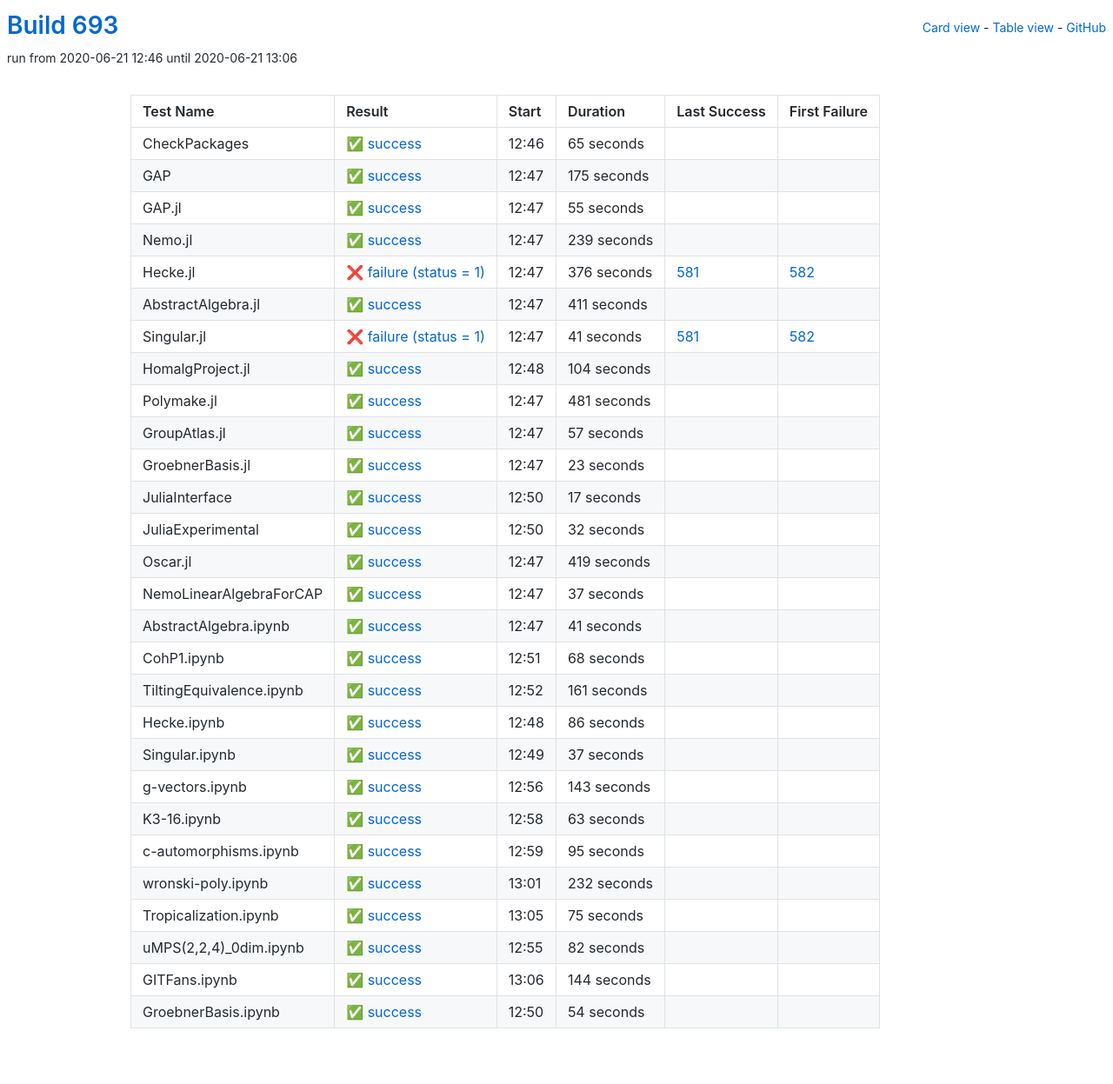
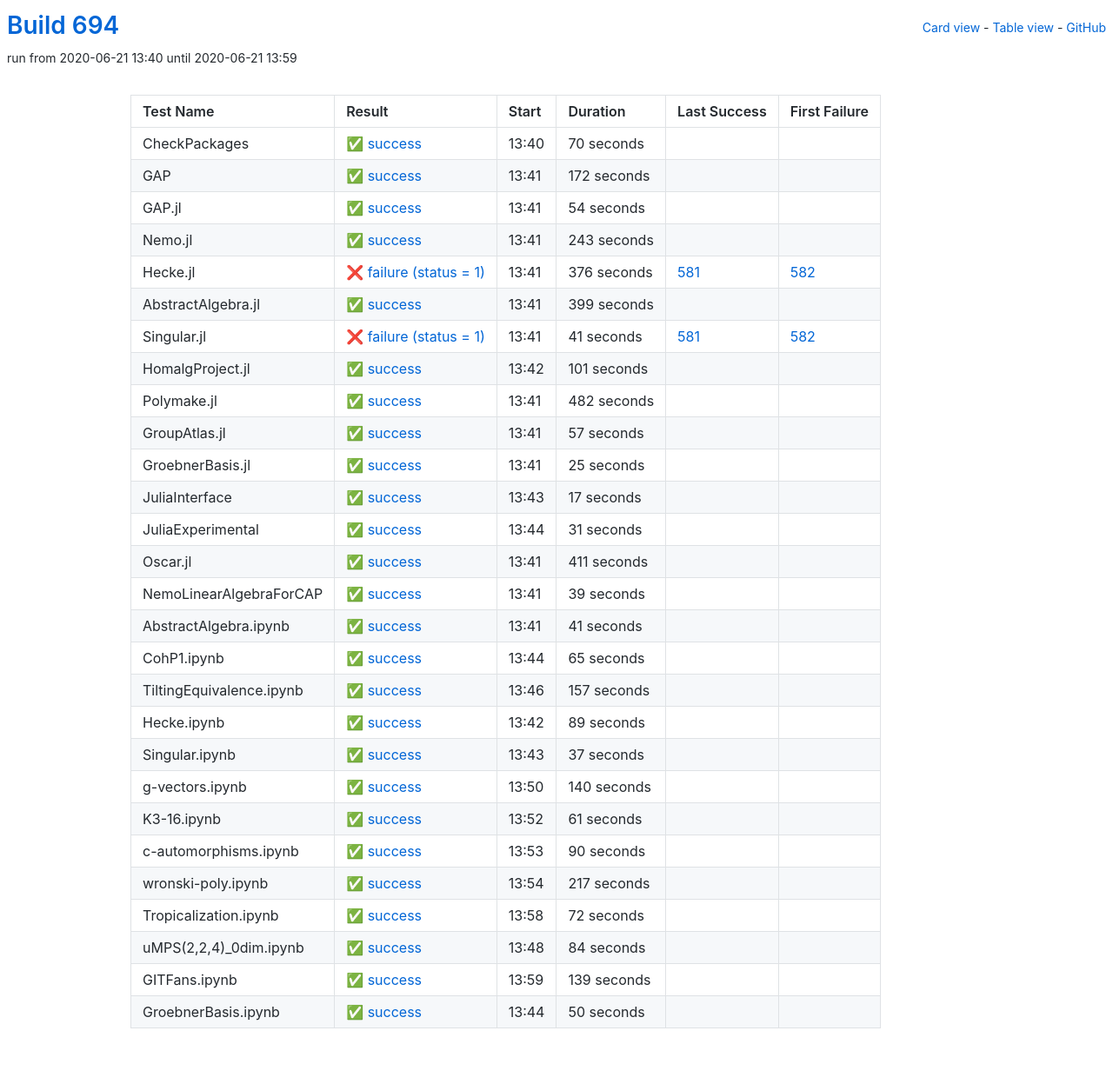
Before and after one commit to oscar-system/oscar-ci-status-1.4, a Jekyll site: the page built from table.html, in a window 1280 px wide. Shown: the whole page at 87% size. Built offline with Jekyll 4.4.1, drawn with Linux system fonts in a browser that asks for light colours.

Commit message:
Build #694

```diff
--- a/_data/ci.yml
+++ b/_data/ci.yml
@@ -1,6 +1,6 @@
 ---
-build: 693
-build_url: https://oscarci.mathematik.uni-kl.de/job/oscar-julia-1.4/693/
+build: 694
+build_url: https://oscarci.mathematik.uni-kl.de/job/oscar-julia-1.4/694/
 job: oscar-julia-1.4
 organization: oscar-system
 repo: oscar-ci-status-1.4
@@ -8,56 +8,56 @@ repourl: https://github.com/oscar-system/oscar-ci-status-1.4
 tests:
 - name: CheckPackages
   id: checkpackages
-  log: https://oscarci.mathematik.uni-kl.de/job/oscar-julia-1.4/693/artifact/logs/build-693/CheckPackages.log
-  start: 2020-06-21 12:46
+  log: https://oscarci.mathematik.uni-kl.de/job/oscar-julia-1.4/694/artifact/logs/build-694/CheckPackages.log
+  start: 2020-06-21 13:40
   success: true
   exitcode: 0
   status: success
-  duration: 65
+  duration: 70
   last_success: false
   last_success_url:
   first_failure: false
   first_failure_url:
 - name: GAP
   id: gap
-  log: https://oscarci.mathematik.uni-kl.de/job/oscar-julia-1.4/693/artifact/logs/build-693/GAP.log
-  start: 2020-06-21 12:47
+  log: https://oscarci.mathematik.uni-kl.de/job/oscar-julia-1.4/694/artifact/logs/build-694/GAP.log
+  start: 2020-06-21 13:41
   success: true
   exitcode: 0
   status: success
-  duration: 175
+  duration: 172
   last_success: false
   last_success_url:
   first_failure: false
   first_failure_url:
 - name: GAP.jl
   id: gap-jl
-  log: https://oscarci.mathematik.uni-kl.de/job/oscar-julia-1.4/693/artifact/logs/build-693/GAP.jl.log
-  start: 2020-06-21 12:47
+  log: https://oscarci.mathematik.uni-kl.de/job/oscar-julia-1.4/694/artifact/logs/build-694/GAP.jl.log
+  start: 2020-06-21 13:41
   success: true
   exitcode: 0
   status: success
-  duration: 55
+  duration: 54
   last_success: false
   last_success_url:
   first_failure: false
   first_failure_url:
 - name: Nemo.jl
   id: nemo-jl
-  log: https://oscarci.mathematik.uni-kl.de/job/oscar-julia-1.4/693/artifact/logs/build-693/Nemo.jl.log
-  start: 2020-06-21 12:47
+  log: https://oscarci.mathematik.uni-kl.de/job/oscar-julia-1.4/694/artifact/logs/build-694/Nemo.jl.log
+  start: 2020-06-21 13:41
   success: true
   exitcode: 0
   status: success
-  duration: 239
+  duration: 243
   last_success: false
   last_success_url:
   first_failure: false
   first_failure_url:
 - name: Hecke.jl
   id: hecke-jl
-  log: https://oscarci.mathematik.uni-kl.de/job/oscar-julia-1.4/693/artifact/logs/build-693/Hecke.jl.log
-  start: 2020-06-21 12:47
+  log: https://oscarci.mathematik.uni-kl.de/job/oscar-julia-1.4/694/artifact/logs/build-694/Hecke.jl.log
+  start: 2020-06-21 13:41
   success: false
   exitcode: 1
   status: failure
@@ -68,20 +68,20 @@ tests:
   first_failure_url: https://oscarci.mathematik.uni-kl.de/job/oscar-julia-1.4/582/
 - name: AbstractAlgebra.jl
   id: abstractalgebra-jl
-  log: https://oscarci.mathematik.uni-kl.de/job/oscar-julia-1.4/693/artifact/logs/build-693/AbstractAlgebra.jl.log
-  start: 2020-06-21 12:47
+  log: https://oscarci.mathematik.uni-kl.de/job/oscar-julia-1.4/694/artifact/logs/build-694/AbstractAlgebra.jl.log
+  start: 2020-06-21 13:41
   success: true
   exitcode: 0
   status: success
-  duration: 411
+  duration: 399
   last_success: false
   last_success_url:
   first_failure: false
   first_failure_url:
 - name: Singular.jl
   id: singular-jl
-  log: https://oscarci.mathematik.uni-kl.de/job/oscar-julia-1.4/693/artifact/logs/build-693/Singular.jl.log
-  start: 2020-06-21 12:47
+  log: https://oscarci.mathematik.uni-kl.de/job/oscar-julia-1.4/694/artifact/logs/build-694/Singular.jl.log
+  start: 2020-06-21 13:41
   success: false
   exitcode: 1
   status: failure
@@ -92,32 +92,32 @@ tests:
   first_failure_url: https://oscarci.mathematik.uni-kl.de/job/oscar-julia-1.4/582/
 - name: HomalgProject.jl
   id: homalgproject-jl
-  log: https://oscarci.mathematik.uni-kl.de/job/oscar-julia-1.4/693/artifact/logs/build-693/HomalgProject.jl.log
-  start: 2020-06-21 12:48
+  log: https://oscarci.mathematik.uni-kl.de/job/oscar-julia-1.4/694/artifact/logs/build-694/HomalgProject.jl.log
+  start: 2020-06-21 13:42
   success: true
   exitcode: 0
   status: success
-  duration: 104
+  duration: 101
   last_success: false
   last_success_url:
   first_failure: false
   first_failure_url:
 - name: Polymake.jl
   id: polymake-jl
-  log: https://oscarci.mathematik.uni-kl.de/job/oscar-julia-1.4/693/artifact/logs/build-693/Polymake.jl.log
-  start: 2020-06-21 12:47
+  log: https://oscarci.mathematik.uni-kl.de/job/oscar-julia-1.4/694/artifact/logs/build-694/Polymake.jl.log
+  start: 2020-06-21 13:41
   success: true
   exitcode: 0
   status: success
-  duration: 481
+  duration: 482
   last_success: false
   last_success_url:
   first_failure: false
   first_failure_url:
 - name: GroupAtlas.jl
   id: groupatlas-jl
-  log: https://oscarci.mathematik.uni-kl.de/job/oscar-julia-1.4/693/artifact/logs/build-693/GroupAtlas.jl.log
-  start: 2020-06-21 12:47
+  log: https://oscarci.mathematik.uni-kl.de/job/oscar-julia-1.4/694/artifact/logs/build-694/GroupAtlas.jl.log
+  start: 2020-06-21 13:41
   success: true
   exitcode: 0
   status: success
@@ -128,20 +128,20 @@ tests:
   first_failure_url:
 - name: GroebnerBasis.jl
   id: groebnerbasis-jl
-  log: https://oscarci.mathematik.uni-kl.de/job/oscar-julia-1.4/693/artifact/logs/build-693/GroebnerBasis.jl.log
-  start: 2020-06-21 12:47
+  log: https://oscarci.mathematik.uni-kl.de/job/oscar-julia-1.4/694/artifact/logs/build-694/GroebnerBasis.jl.log
+  start: 2020-06-21 13:41
   success: true
   exitcode: 0
   status: success
-  duration: 23
+  duration: 25
   last_success: false
   last_success_url:
   first_failure: false
   first_failure_url:
 - name: JuliaInterface
   id: juliainterface
-  log: https://oscarci.mathematik.uni-kl.de/job/oscar-julia-1.4/693/artifact/logs/build-693/JuliaInterface.log
-  start: 2020-06-21 12:50
+  log: https://oscarci.mathematik.uni-kl.de/job/oscar-julia-1.4/694/artifact/logs/build-694/JuliaInterface.log
+  start: 2020-06-21 13:43
   success: true
   exitcode: 0
   status: success
@@ -152,44 +152,44 @@ tests:
   first_failure_url:
 - name: JuliaExperimental
   id: juliaexperimental
-  log: https://oscarci.mathematik.uni-kl.de/job/oscar-julia-1.4/693/artifact/logs/build-693/JuliaExperimental.log
-  start: 2020-06-21 12:50
+  log: https://oscarci.mathematik.uni-kl.de/job/oscar-julia-1.4/694/artifact/logs/build-694/JuliaExperimental.log
+  start: 2020-06-21 13:44
   success: true
   exitcode: 0
   status: success
-  duration: 32
+  duration: 31
   last_success: false
   last_success_url:
   first_failure: false
   first_failure_url:
 - name: Oscar.jl
   id: oscar-jl
-  log: https://oscarci.mathematik.uni-kl.de/job/oscar-julia-1.4/693/artifact/logs/build-693/Oscar.jl.log
-  start: 2020-06-21 12:47
+  log: https://oscarci.mathematik.uni-kl.de/job/oscar-julia-1.4/694/artifact/logs/build-694/Oscar.jl.log
+  start: 2020-06-21 13:41
   success: true
   exitcode: 0
   status: success
-  duration: 419
+  duration: 411
   last_success: false
   last_success_url:
   first_failure: false
   first_failure_url:
 - name: NemoLinearAlgebraForCAP
   id: nemolinearalgebraforcap
-  log: https://oscarci.mathematik.uni-kl.de/job/oscar-julia-1.4/693/artifact/logs/build-693/NemoLinearAlgebraForCAP.log
-  start: 2020-06-21 12:47
+  log: https://oscarci.mathematik.uni-kl.de/job/oscar-julia-1.4/694/artifact/logs/build-694/NemoLinearAlgebraForCAP.log
+  start: 2020-06-21 13:41
   success: true
   exitcode: 0
   status: success
-  duration: 37
+  duration: 39
   last_success: false
   last_success_url:
   first_failure: false
   first_failure_url:
 - name: AbstractAlgebra.ipynb
   id: abstractalgebra-ipynb
-  log: https://oscarci.mathematik.uni-kl.de/job/oscar-julia-1.4/693/artifact/logs/build-693/AbstractAlgebra.ipynb.log
-  start: 2020-06-21 12:47
+  log: https://oscarci.mathematik.uni-kl.de/job/oscar-julia-1.4/694/artifact/logs/build-694/AbstractAlgebra.ipynb.log
+  start: 2020-06-21 13:41
   success: true
   exitcode: 0
   status: success
@@ -200,44 +200,44 @@ tests:
   first_failure_url:
 - name: CohP1.ipynb
   id: cohp1-ipynb
-  log: https://oscarci.mathematik.uni-kl.de/job/oscar-julia-1.4/693/artifact/logs/build-693/CohP1.ipynb.log
-  start: 2020-06-21 12:51
+  log: https://oscarci.mathematik.uni-kl.de/job/oscar-julia-1.4/694/artifact/logs/build-694/CohP1.ipynb.log
+  start: 2020-06-21 13:44
   success: true
   exitcode: 0
   status: success
-  duration: 68
+  duration: 65
   last_success: false
   last_success_url:
   first_failure: false
   first_failure_url:
 - name: TiltingEquivalence.ipynb
   id: tiltingequivalence-ipynb
-  log: https://oscarci.mathematik.uni-kl.de/job/oscar-julia-1.4/693/artifact/logs/build-693/TiltingEquivalence.ipynb.log
-  start: 2020-06-21 12:52
+  log: https://oscarci.mathematik.uni-kl.de/job/oscar-julia-1.4/694/artifact/logs/build-694/TiltingEquivalence.ipynb.log
+  start: 2020-06-21 13:46
   success: true
   exitcode: 0
   status: success
-  duration: 161
+  duration: 157
   last_success: false
   last_success_url:
   first_failure: false
   first_failure_url:
 - name: Hecke.ipynb
   id: hecke-ipynb
-  log: https://oscarci.mathematik.uni-kl.de/job/oscar-julia-1.4/693/artifact/logs/build-693/Hecke.ipynb.log
-  start: 2020-06-21 12:48
+  log: https://oscarci.mathematik.uni-kl.de/job/oscar-julia-1.4/694/artifact/logs/build-694/Hecke.ipynb.log
+  start: 2020-06-21 13:42
   success: true
   exitcode: 0
   status: success
-  duration: 86
+  duration: 89
   last_success: false
   last_success_url:
   first_failure: false
   first_failure_url:
 - name: Singular.ipynb
   id: singular-ipynb
-  log: https://oscarci.mathematik.uni-kl.de/job/oscar-julia-1.4/693/artifact/logs/build-693/Singular.ipynb.log
-  start: 2020-06-21 12:49
+  log: https://oscarci.mathematik.uni-kl.de/job/oscar-julia-1.4/694/artifact/logs/build-694/Singular.ipynb.log
+  start: 2020-06-21 13:43
   success: true
   exitcode: 0
   status: success
@@ -248,96 +248,96 @@ tests:
   first_failure_url:
 - name: g-vectors.ipynb
   id: g-vectors-ipynb
-  log: https://oscarci.mathematik.uni-kl.de/job/oscar-julia-1.4/693/artifact/logs/build-693/g-vectors.ipynb.log
-  start: 2020-06-21 12:56
+  log: https://oscarci.mathematik.uni-kl.de/job/oscar-julia-1.4/694/artifact/logs/build-694/g-vectors.ipynb.log
+  start: 2020-06-21 13:50
   success: true
   exitcode: 0
   status: success
-  duration: 143
+  duration: 140
   last_success: false
   last_success_url:
   first_failure: false
   first_failure_url:
 - name: K3-16.ipynb
   id: k3-16-ipynb
-  log: https://oscarci.mathematik.uni-kl.de/job/oscar-julia-1.4/693/artifact/logs/build-693/K3-16.ipynb.log
-  start: 2020-06-21 12:58
+  log: https://oscarci.mathematik.uni-kl.de/job/oscar-julia-1.4/694/artifact/logs/build-694/K3-16.ipynb.log
+  start: 2020-06-21 13:52
   success: true
   exitcode: 0
   status: success
-  duration: 63
+  duration: 61
   last_success: false
   last_success_url:
   first_failure: false
   first_failure_url:
 - name: c-automorphisms.ipynb
   id: c-automorphisms-ipynb
-  log: https://oscarci.mathematik.uni-kl.de/job/oscar-julia-1.4/693/artifact/logs/build-693/c-automorphisms.ipynb.log
-  start: 2020-06-21 12:59
+  log: https://oscarci.mathematik.uni-kl.de/job/oscar-julia-1.4/694/artifact/logs/build-694/c-automorphisms.ipynb.log
+  start: 2020-06-21 13:53
   success: true
   exitcode: 0
   status: success
-  duration: 95
+  duration: 90
   last_success: false
   last_success_url:
   first_failure: false
   first_failure_url:
 - name: wronski-poly.ipynb
   id: wronski-poly-ipynb
-  log: https://oscarci.mathematik.uni-kl.de/job/oscar-julia-1.4/693/artifact/logs/build-693/wronski-poly.ipynb.log
-  start: 2020-06-21 13:01
+  log: https://oscarci.mathematik.uni-kl.de/job/oscar-julia-1.4/694/artifact/logs/build-694/wronski-poly.ipynb.log
+  start: 2020-06-21 13:54
   success: true
   exitcode: 0
   status: success
-  duration: 232
+  duration: 217
   last_success: false
   last_success_url:
   first_failure: false
   first_failure_url:
 - name: Tropicalization.ipynb
   id: tropicalization-ipynb
-  log: https://oscarci.mathematik.uni-kl.de/job/oscar-julia-1.4/693/artifact/logs/build-693/Tropicalization.ipynb.log
-  start: 2020-06-21 13:05
+  log: https://oscarci.mathematik.uni-kl.de/job/oscar-julia-1.4/694/artifact/logs/build-694/Tropicalization.ipynb.log
+  start: 2020-06-21 13:58
   success: true
   exitcode: 0
   status: success
-  duration: 75
+  duration: 72
   last_success: false
   last_success_url:
   first_failure: false
   first_failure_url:
 - name: uMPS(2,2,4)_0dim.ipynb
   id: umps-2-2-4-0dim-ipynb
-  log: https://oscarci.mathematik.uni-kl.de/job/oscar-julia-1.4/693/artifact/logs/build-693/uMPS-2-2-4-_0dim.ipynb.log
-  start: 2020-06-21 12:55
+  log: https://oscarci.mathematik.uni-kl.de/job/oscar-julia-1.4/694/artifact/logs/build-694/uMPS-2-2-4-_0dim.ipynb.log
+  start: 2020-06-21 13:48
   success: true
   exitcode: 0
   status: success
-  duration: 82
+  duration: 84
   last_success: false
   last_success_url:
   first_failure: false
   first_failure_url:
 - name: GITFans.ipynb
   id: gitfans-ipynb
-  log: https://oscarci.mathematik.uni-kl.de/job/oscar-julia-1.4/693/artifact/logs/build-693/GITFans.ipynb.log
-  start: 2020-06-21 13:06
+  log: https://oscarci.mathematik.uni-kl.de/job/oscar-julia-1.4/694/artifact/logs/build-694/GITFans.ipynb.log
+  start: 2020-06-21 13:59
   success: true
   exitcode: 0
   status: success
-  duration: 144
+  duration: 139
   last_success: false
   last_success_url:
   first_failure: false
   first_failure_url:
 - name: GroebnerBasis.ipynb
   id: groebnerbasis-ipynb
-  log: https://oscarci.mathematik.uni-kl.de/job/oscar-julia-1.4/693/artifact/logs/build-693/GroebnerBasis.ipynb.log
-  start: 2020-06-21 12:50
+  log: https://oscarci.mathematik.uni-kl.de/job/oscar-julia-1.4/694/artifact/logs/build-694/GroebnerBasis.ipynb.log
+  start: 2020-06-21 13:44
   success: true
   exitcode: 0
   status: success
-  duration: 54
+  duration: 50
   last_success: false
   last_success_url:
   first_failure: false
```
Also changed, not shown: README.md.
